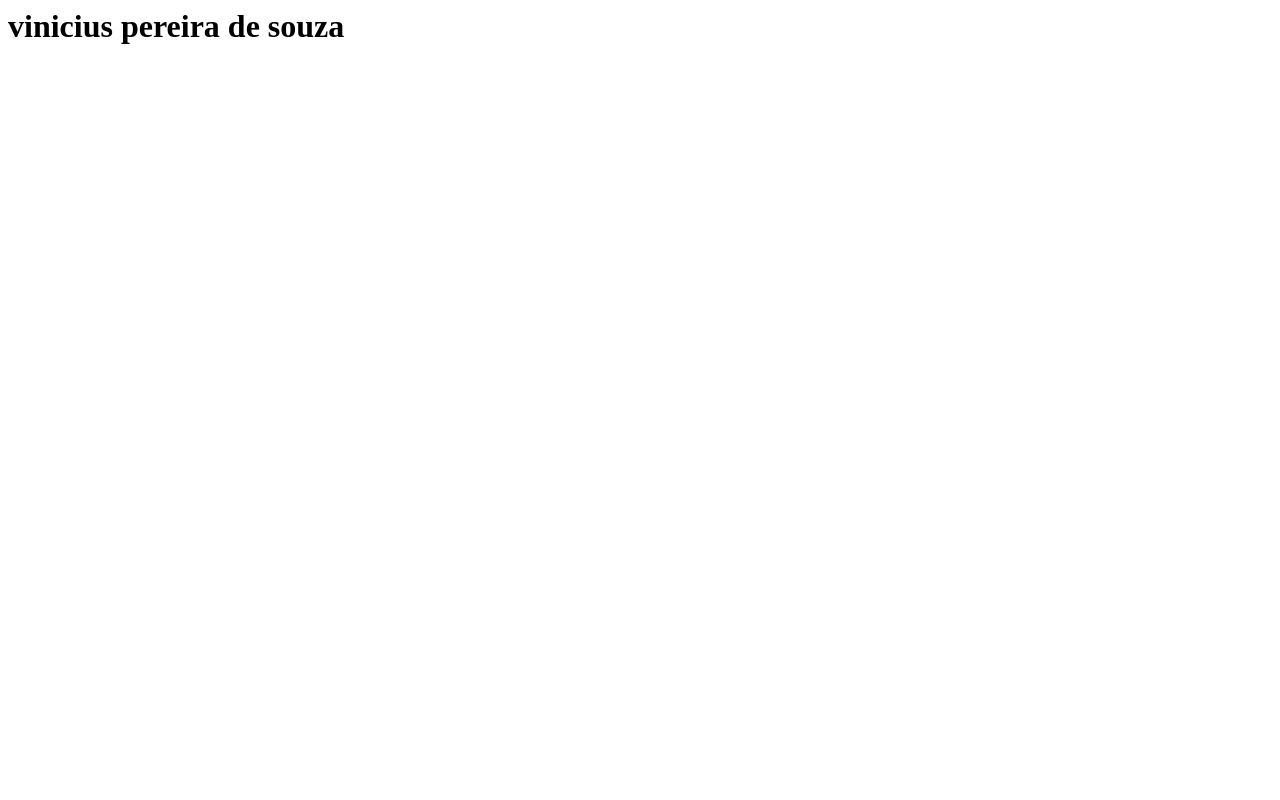
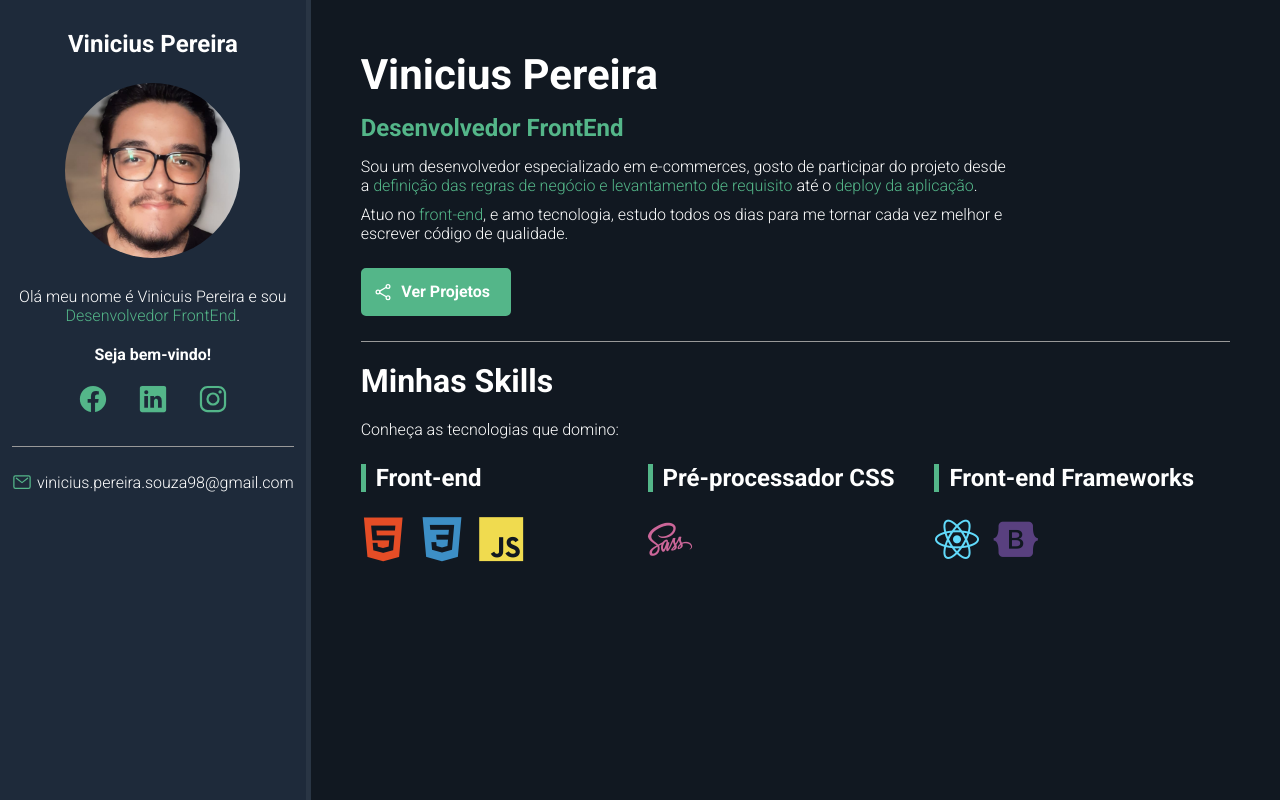
Before and after one commit to vinicius-pereira-souza/vinicius-pereira-souza.github.io, a plain HTML site: page index.html in a window 1280 px wide. Drawn offline with nearby package versions, Linux system fonts and the light colour scheme.

Commit message:
Finalizamos o portfólio

```diff
--- /dev/null
+++ b/css/style.css
@@ -0,0 +1,234 @@
+/* Reset */
+* {
+  padding: 0;
+  margin: 0;
+  font-family: "Roboto", sans-serif;
+  box-sizing: border-box;
+}
+
+/* Variables */
+:root {
+  --main-color: #54b689;
+  --main-text-color: #fff;
+  --border-color: #999;
+  --bio-bg-color: #1e2a3a;
+  --bio-border-color: #293544;
+  --about-bg-color: #111821;
+}
+
+/* General */
+.highlight {
+  color: var(--main-color);
+}
+
+/* Container */
+#container {
+  display: flex;
+  flex-direction: row;
+  color: var(--main-text-color);
+}
+
+#bio-container {
+  flex: 1 1 20%;
+  min-height: 100vh;
+  background-color: var(--bio-bg-color);
+  text-align: center;
+  padding: 30px 12px;
+  border-right: 5px solid var(--bio-border-color);
+}
+
+#about-container {
+  flex: 1 1 80%;
+  min-height: 100vh;
+  background-color: var(--about-bg-color);
+  padding: 50px;
+}
+
+/* Bio container */
+
+#bio-container h2 {
+  margin-bottom: 25px;
+}
+
+#bio-container p {
+  margin-bottom: 20px;
+}
+
+#welcome-text {
+  font-weight: bold;
+}
+
+#bio-image {
+  width: 175px;
+  height: 175px;
+  border-radius: 50%;
+  margin-bottom: 25px;
+}
+
+#social-container {
+  display: flex;
+  justify-content: center;
+  list-style: none;
+  border-bottom: 1px solid var(--border-color);
+  margin-bottom: 25px;
+  padding-bottom: 25px;
+}
+
+#social-container li {
+  flex: 1 1 0;
+  max-width: 60px;
+}
+
+#social-container li a {
+  color: var(--main-color);
+  font-size: 30px;
+}
+
+#email-container {
+  display: flex;
+  align-items: center;
+  justify-content: center;
+}
+
+#email-container :wrehe(ion-icon, a) {
+  flex: 1 1 0;
+}
+
+#email-container a {
+  color: var(--main-text-color);
+  text-decoration: none;
+}
+
+#email-container ion-icon {
+  color: var(--main-color);
+  font-size: 20px;
+  margin-right: 5px;
+  max-width: 20px;
+}
+
+/* About container */
+#name {
+  font-size: 42px;
+  margin-bottom: 15px;
+}
+
+#title {
+  font-size: 24px;
+  margin-bottom: 15px;
+  font-weight: bold;
+}
+
+.description {
+  max-width: 75%;
+  margin-bottom: 10px;
+}
+
+#btn-projects {
+  font-weight: bold;
+  font-size: 16px;
+  color: var(--main-text-color);
+  background-color: var(--main-color);
+  border: 2px solid var(--main-color);
+  border-radius: 5px;
+  text-decoration: none;
+  transition: 0.5s;
+  margin: 25px 0;
+  padding: 12px 10px;
+  width: 150px;
+  text-align: center;
+  display: flex;
+}
+
+#btn-projects ion-icon,
+#btn-projects span {
+  flex: 1 1 0;
+}
+
+#btn-projects ion-icon {
+  font-size: 20px;
+  max-width: 20px;
+}
+
+#btn-projects:hover {
+  background-color: transparent;
+}
+
+#skills-section-title {
+  border-top: 1px solid var(--border-color);
+  padding-top: 20px;
+  margin-bottom: 20px;
+  font-size: 32px;
+}
+
+#skills-container {
+  display: flex;
+  flex-wrap: wrap;
+  margin-top: 25px;
+}
+
+.skills-box {
+  flex: 1 1 33%;
+  max-width: 33%;
+  margin-bottom: 35px;
+}
+
+.skills-title {
+  font-size: 24px;
+  margin-bottom: 25px;
+  font-weight: bold;
+  padding-left: 10px;
+  border-left: 5px solid var(--main-color);
+}
+
+.skills-box i {
+  font-size: 45px;
+  margin-right: 10px;
+}
+
+/* Mobile */
+@media (max-width: 450px) {
+  #container {
+    flex-direction: column;
+  }
+
+  #bio-container {
+    min-height: auto;
+    border-right: none;
+    border-bottom: 5px solid var(--bio-border-color);
+  }
+
+  #bio-container h2 {
+    display: none;
+  }
+
+  #bio-container p {
+    max-width: 60%;
+    margin: 10px auto;
+  }
+
+  #about-container {
+    text-align: center;
+    padding: 30px;
+  }
+
+  #about-container .description {
+    margin: 10px auto;
+    max-width: 100%;
+    line-height: 26px;
+  }
+
+  #btn-projects {
+    margin: 20px auto;
+  }
+
+  .skills-box {
+    flex: 1 1 100%;
+    max-width: 100%;
+    margin-bottom: 40px;
+    text-align: left;
+  }
+
+  .skills-box i {
+    font-size: 60px;
+  }
+}
--- a/index.html
+++ b/index.html
@@ -1 +1,67 @@
-<h1>vinicius pereira de souza</h1>
+<!DOCTYPE html>
+<html lang="en">
+
+<head>
+  <meta charset="UTF-8">
+  <meta http-equiv="X-UA-Compatible" content="IE=edge">
+  <meta name="viewport" content="width=device-width, initial-scale=1.0">
+  <title>Portfólio Vinicius Pereira de Souza</title>
+  <!-- Google Fonts -->
+  <link href="https://fonts.googleapis.com/css2?family=Roboto:ital,wght@0,300;0,700;0,900;1,300;1,700;1,900&display=swap" rel="stylesheet">
+  <link rel="stylesheet" href="https://cdn.jsdelivr.net/gh/devicons/devicon@master/devicon.min.css">
+  <!-- CSS do Porjeto -->
+  <link rel="stylesheet" href="css/style.css">
+</head>
+
+<body>
+  <main id="container">
+    <aside id="bio-container">
+      <h2>Vinicius Pereira</h2>
+      <img id="bio-image" src="img/minha_imagem.jpg" alt="vinicius pereira de souza">
+      <p>Olá meu nome é Vinicuis Pereira e sou <span class="highlight">Desenvolvedor FrontEnd</span>.</p>
+      <p id="welcome-text">Seja bem-vindo!</p>
+      <ul id="social-container">
+        <li><a href="#" target="_blank"><ion-icon name="logo-facebook"></ion-icon></a></li>
+        <li><a href="#" target="_blank"><ion-icon name="logo-linkedin"></ion-icon></a></li>
+        <li><a href="#" target="_blank"><ion-icon name="logo-instagram"></ion-icon></a></li>
+      </ul>
+      <div id="email-container">
+        <ion-icon name="mail-outline"></ion-icon><a href="mailto:vinicius.pereira.souza98@gmail.com">vinicius.pereira.souza98@gmail.com</a>
+      </div>
+    </aside>
+    <section id="about-container">
+      <h1 id="name">Vinicius Pereira</h1>
+      <p id="title"><span class="highlight">Desenvolvedor FrontEnd</span></p>
+      <p class="description">
+        Sou um desenvolvedor especializado em e-commerces, gosto de participar do projeto desde a <span class="highlight">definição das regras de negócio e levantamento de requisito</span> até o <span class="highlight">deploy da aplicação</span>.
+      </p>
+      <p class="description">
+        Atuo no <span class="highlight">front-end</span>, e amo tecnologia, estudo todos os dias para me tornar cada vez melhor e escrever código de qualidade.
+      </p>
+      <a href="#" id="btn-projects"><ion-icon name="share-social-outline"></ion-icon> <span>Ver Projetos</span></a>
+      <h2 id="skills-section-title">Minhas Skills</h2>
+      <p class="description">Conheça as tecnologias que domino:</p>
+      <div id="skills-container">
+        <div class="skills-box">
+          <p class="skills-title">Front-end</p>
+          <i class="devicon-html5-plain colored"></i>
+          <i class="devicon-css3-plain colored"></i>
+          <i class="devicon-javascript-plain colored"></i>
+        </div>
+        <div class="skills-box">
+          <p class="skills-title">Pré-processador CSS</p>
+          <i class="devicon-sass-plain colored"></i>
+        </div>
+        <div class="skills-box">
+          <p class="skills-title">Front-end Frameworks</p>
+          <i class="devicon-react-plain colored"></i>
+          <i class="devicon-bootstrap-plain colored"></i>
+        </div>
+      </div>
+    </section>
+  </main>
+  <!-- Ion Icons -->
+  <script src="https://unpkg.com/ionicons@5.1.2/dist/ionicons.js"></script>
+</body>
+
+</html>
```
Also changed, not shown: img/minha_imagem.jpg (added).
